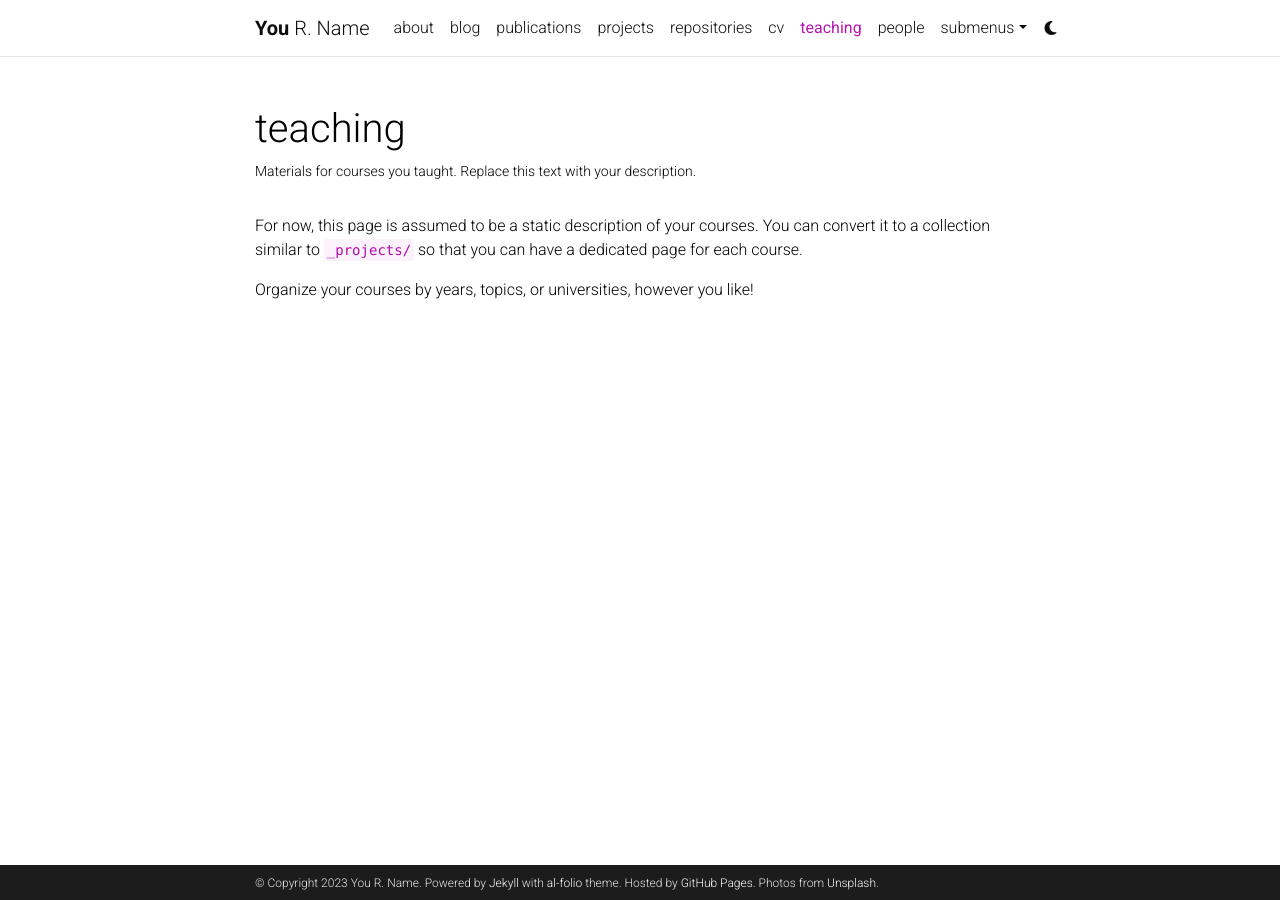
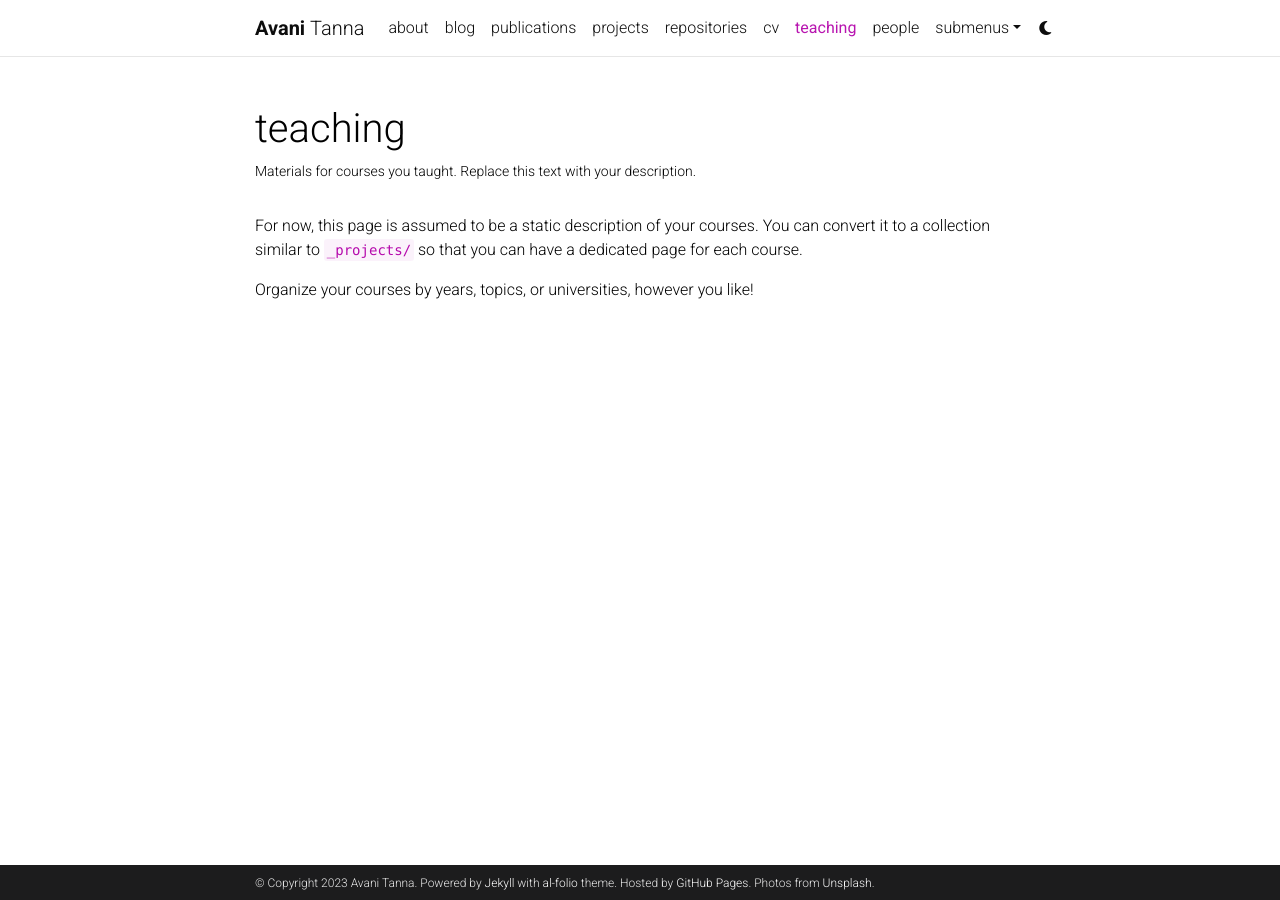
Before and after one commit to avanitanna/avanitanna.github.io, a Jekyll site: the page built from _pages/teaching.md, in a window 1280 px wide. Built offline with Jekyll 4.4.1, drawn with Linux system fonts in a browser that asks for light colours; comment, search, counter and statistics services are not loaded; a style sheet for code colours, icons or effects is not loaded.

Commit message:
changes to config

```diff
--- a/_config.yml
+++ b/_config.yml
@@ -3,10 +3,10 @@
 # -----------------------------------------------------------------------------
 
 title: blank # the website title (if blank, full name will be used instead)
-first_name: You
-middle_name: R.
-last_name: Name
-email: you@example.com
+first_name: Avani
+middle_name:
+last_name: Tanna
+email: avanina001@gmail.com
 description: > # the ">" symbol means to ignore newlines until "footer_text:"
   A simple, whitespace theme for academics. Based on [*folio](https://github.com/bogoli/-folio) design.
 footer_text: >
@@ -18,8 +18,8 @@
 lang: en # the language of your site (for example: en, fr, cn, ru, etc.)
 icon: ⚛️  # the emoji used as the favicon (alternatively, provide image name in /assets/img/)
 
-url: https://alshedivat.github.io # the base hostname & protocol for your site
-baseurl: /al-folio # the subpath of your site, e.g. /blog/
+url: https://avanitanna.github.io # the base hostname & protocol for your site
+baseurl:  # the subpath of your site, e.g. /blog/
 last_updated: false # set to true if you want to display last updated in the footer
 impressum_path:  # set to path to include impressum link in the footer, use the same path as permalink in a page, helps to conform with EU GDPR
 
```
